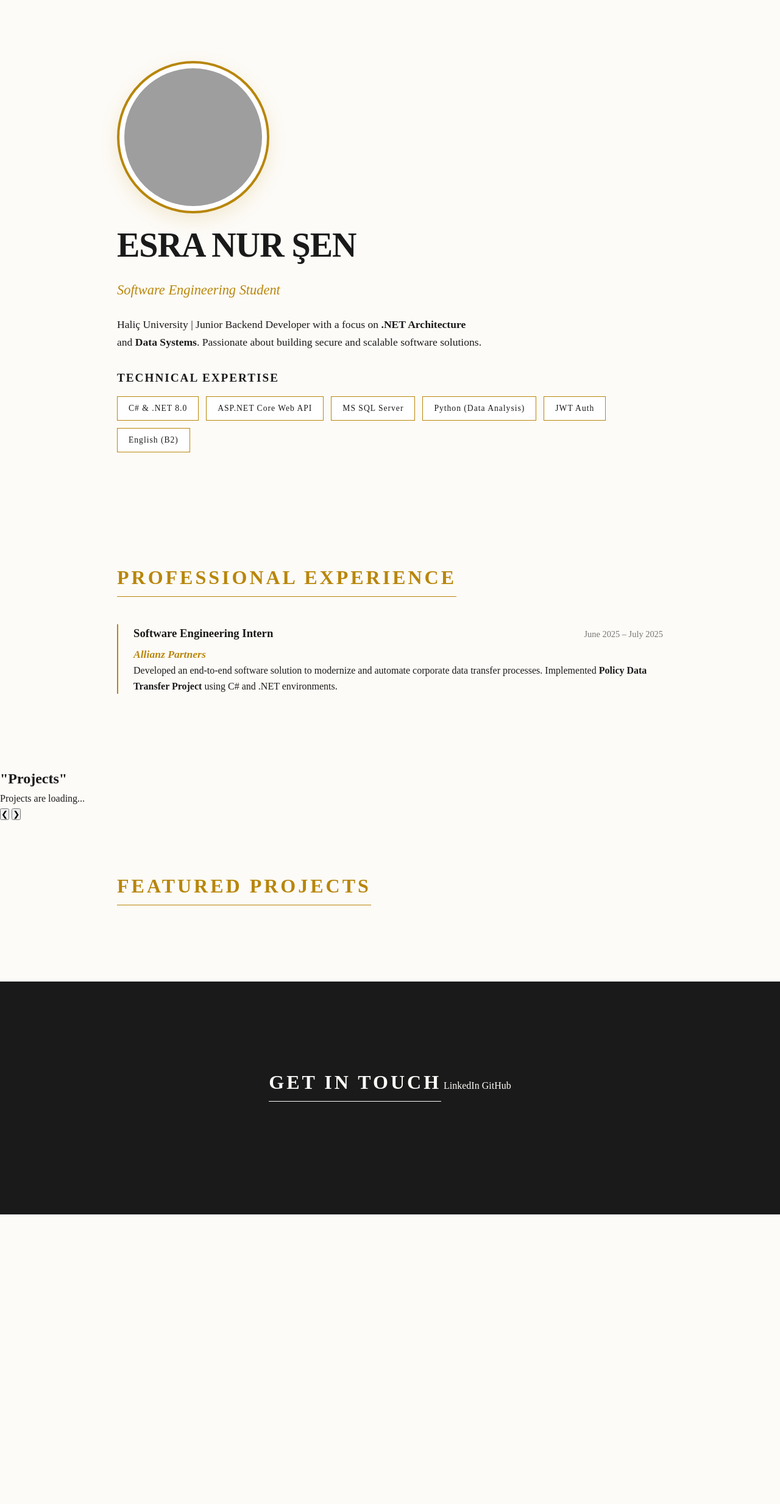
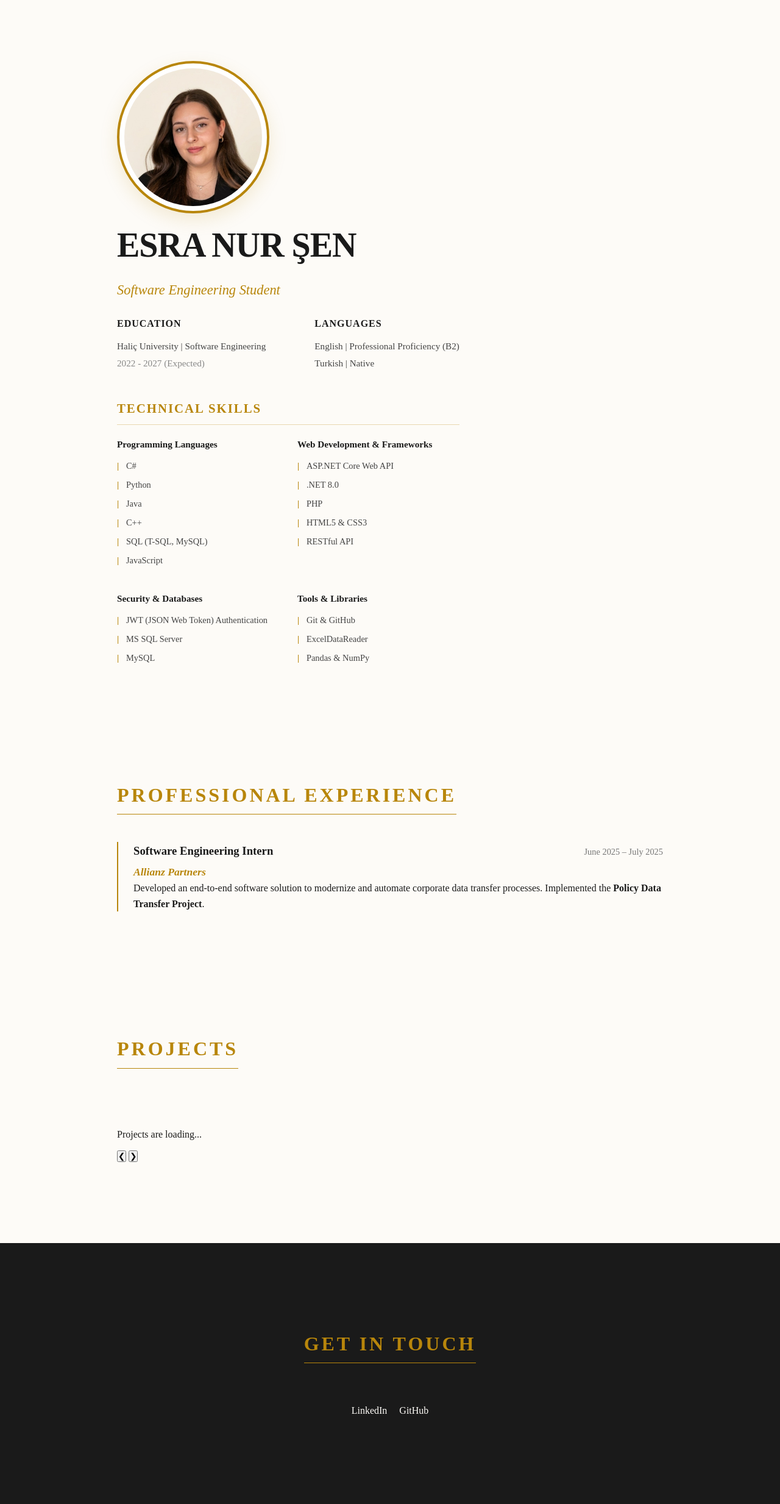
Before and after one commit to esra-sen/my_portfolio, a PHP site: page / in a window 1280 px wide. Shown: the part 79-2546 px from the top of the page at 61% size. Before the commit the page ends 2071 px from the top, so only its background shows below. Run offline with PHP 8.4, Linux system fonts and the light colour scheme; data that the repository does not hold is empty; some web fonts are replaced; grey boxes are pictures that could not be loaded.

Commit message:
changed skills style

```diff
--- a/assets/css/style.css
+++ b/assets/css/style.css
@@ -89,42 +86,83 @@ nav ul li a:hover {
     margin-bottom: 25px;
 }
 
-.bio {
-    margin-bottom: 30px;
-    font-size: 1.1rem;
-    max-width: 600px;
+/* --- Technical Expertise Yeni Stil --- */
+.technical-expertise {
+    margin-top: 40px;
 }
 
-
 .technical-expertise h3 {
-    font-size: 1.2rem;
-    margin-bottom: 15px;
+    font-size: 1.3rem;
+    margin-bottom: 20px;
     text-transform: uppercase;
     letter-spacing: 2px;
+    color: #B8860B; /* Ana başlık olarak Gold yaptık */
+    border-bottom: 1px solid rgba(184, 134, 11, 0.3);
+    padding-bottom: 10px;
 }
 
-.skills-grid {
-    display: flex;
-    flex-wrap: wrap;
-    gap: 12px;
+.skills-wrapper {
+    display: grid;
+    grid-template-columns: repeat(auto-fit, minmax(200px, 1fr));
+    gap: 30px;
 }
 
-.skills-grid span {
-    background-color: #ffffff;
-    border: 1px solid #B8860B;
-    padding: 8px 18px;
-    font-size: 0.85rem;
-    letter-spacing: 1px;
-    transition: all 0.3s ease;
+.skill-category h4 {
+    font-size: 0.95rem;
     color: #1A1A1A;
+    margin-bottom: 12px;
+    font-weight: bold;
 }
 
-.skills-grid span:hover {
-    background-color: #B8860B;
-    color: #fff;
-    transform: translateY(-3px);
+.skill-category ul {
+    list-style: none;
+    padding: 0;
 }
 
+.skill-category ul li {
+    font-size: 0.9rem;
+    color: #444;
+    margin-bottom: 8px;
+    position: relative;
+    padding-left: 15px;
+}
+
+/* Yanlardaki şık altın işaretçiler */
+.skill-category ul li::before {
+    content: "|";
+    position: absolute;
+    left: 0;
+    color: #B8860B;
+    font-weight: bold;
+}
+
+/* --- Education & Languages Renk Düzenlemesi --- */
+.info-row {
+    display: flex;
+    gap: 80px; /* Arasını biraz daha açtık */
+    margin-bottom: 30px;
+}
+
+.info-block h3 {
+    color: #1A1A1A; /* Gold yerine daha kurumsal siyah yaptık */
+    font-size: 1rem;
+    margin-bottom: 12px;
+    letter-spacing: 1px;
+}
+
+.info-block p {
+    font-weight: normal;
+    color: #444;
+    margin: 4px 0;
+    font-size: 0.95rem;
+}
+
+.date-text {
+    color: #888 !important; /* Silik gri */
+    font-size: 0.85rem;
+}
+
+/* --- Diğer Bölümler (Değişmedi) --- */
 .section-container {
     padding: 80px 15%;
 }
@@ -205,11 +232,6 @@ footer {
     color: #FDFBF7;
     text-align: center;
     padding: 60px 0;
-}
-
-footer .section-title {
-    border-bottom-color: #FDFBF7;
-    color: #FDFBF7;
 }
 
 .social-links {
@@ -222,3 +244,33 @@ footer .section-title {
 .social-links a:hover {
     color: #B8860B;
 }
+
+.slider-container {
+    width: 100%;
+    padding-bottom: 50px;
+    margin-top: 40px;
+    overflow: hidden;
+}
+
+.project-slider {
+    display: flex;
+    gap: 20px;
+    overflow-x: scroll;
+    scrollbar-width: none;
+    -ms-overflow-style: none;
+    padding: 10px 0;
+}
+
+.project-slider::-webkit-scrollbar {
+    display: none;
+}
+
+.project-card h3 a {
+    text-decoration: none;
+    color: #000;
+    transition: 0.3s;
+}
+
+.project-card h3 a:hover {
+    color: #B8860B;
+}
--- a/assets/js/script.js
+++ b/assets/js/script.js
@@ -1,19 +1,20 @@
-const username = "esra-sen"
+const username = 'esra-sen';
+
 async function fetchProjects() {
     try {
         const response = await fetch(`https://api.github.com/users/${username}/repos?sort=updated`);
         const repos = await response.json();
         const container = document.getElementById('github-projects');
         container.innerHTML = '';
+
         repos.forEach(repo => {
             if (!repo.fork) {
-                const card=`
-                <div class='project-card'>
-                    <h3>${repo.name}</h3>
-                    <p>${repo.description || 'No description'}</p>
-                    <div class='tags'>${repo.language || 'HTML'}</div>
-                    <a href='${repo.html_url}' target='_blank'>analyze codes</a>
-                </div>  `;
+                const card = `
+                    <div class='project-card'>
+                        <h3><a href='${repo.html_url}' target='_blank'>${repo.name}</a></h3>
+                        <p>${repo.description ? repo.description : ''}</p>
+                        <div class='tags'>${repo.language || 'Code'}</div>
+                    </div>`;
                 container.innerHTML += card;
             }
         });
@@ -25,17 +26,16 @@ async function fetchProjects() {
 let scrollAmount = 0;
 function moveSlide(direction) {
     const slider = document.getElementById('github-projects');
-    const step = 300;
-    if (direction == 1){
+    const step = 320;
+    if (direction === 1) {
         scrollAmount += step;
-    }
-    else{
+    } else {
         scrollAmount -= step;
     }
     slider.scrollTo({
-        top: 0,
         left: scrollAmount,
         behavior: 'smooth'
     });
 }
+
 fetchProjects();
--- a/index.php
+++ b/index.php
@@ -1,9 +1,5 @@
 <?php
 include "Includes/db.php";
-
-$query = $pdo -> prepare("SELECT * FROM `projects` ORDER BY id DESC");
-$query -> execute();
-$projects = $query -> fetchAll();
 ?>
 
 <!DOCTYPE html>
@@ -14,6 +10,7 @@ $projects = $query -> fetchAll();
     <title>Esra Nur Şen | Software Engineer Portfolio</title>
     <link href="https://fonts.googleapis.com/css2?family=Playfair+Display:ital,wght@0,700;1,400&family=Montserrat:wght@300;400&display=swap" rel="stylesheet">
     <link rel="stylesheet" href="assets/css/style.css">
+    <link rel="stylesheet" href="https://cdnjs.cloudflare.com/ajax/libs/font-awesome/6.0.0/css/all.min.css">
 </head>
 <body>
 
@@ -32,27 +29,73 @@ $projects = $query -> fetchAll();
     <section class="hero" id="about">
         <div class="hero-content">
             <div class="profile-frame">
-            <img src="assets/img/profile.jpg" alt="Esra Nur Şen" class="profile-image">
-
+                <img src="assets/img/profile.jpg" alt="Esra Nur Şen" class="profile-image">
             </div>
             <div class="hero-text">
                 <h1>ESRA NUR ŞEN</h1>
                 <p class="subtitle"><i>Software Engineering Student</i></p>
 
-                <div class="bio">
-                    <p>Haliç University | Junior Backend Developer with a focus on <b>.NET Architecture</b> and <b>Data Systems</b>. Passionate about building secure and scalable software solutions.</p>
-                </div>
+                <div class="bio-details">
+                    <div class="info-row">
+                        <div class="info-block education">
+                            <h3>EDUCATION</h3>
+                            <p>Haliç University | Software Engineering</p>
+                            <p class="date-text">2022 - 2027 (Expected)</p>
+                        </div>
 
-                <div class="technical-expertise">
-                    <h3>Technical Expertise</h3>
-                    <div class="skills-grid">
-                        <span>C# & .NET 8.0</span>
-                        <span>ASP.NET Core Web API</span>
-                        <span>MS SQL Server</span>
-                        <span>Python (Data Analysis)</span>
-                        <span>JWT Auth</span>
-                        <span>English (B2)</span>
+                        <div class="info-block languages">
+                            <h3>LANGUAGES</h3>
+                            <p>English | Professional Proficiency (B2)</p>
+                            <p>Turkish | Native</p>
+                        </div>
                     </div>
+
+                    <div class="technical-expertise">
+    <h3>TECHNICAL SKILLS</h3>
+
+    <div class="skills-wrapper">
+        <div class="skill-category">
+            <h4>Programming Languages</h4>
+            <ul>
+                <li>C#</li>
+                <li>Python</li>
+                <li>Java</li>
+                <li>C++</li>
+                <li>SQL (T-SQL, MySQL)</li>
+                <li>JavaScript</li>
+            </ul>
+        </div>
+
+        <div class="skill-category">
+            <h4>Web Development & Frameworks</h4>
+            <ul>
+                <li>ASP.NET Core Web API</li>
+                <li>.NET 8.0</li>
+                <li>PHP</li>
+                <li>HTML5 & CSS3</li>
+                <li>RESTful API</li>
+            </ul>
+        </div>
+
+        <div class="skill-category">
+            <h4>Security & Databases</h4>
+            <ul>
+                <li>JWT (JSON Web Token) Authentication</li>
+                <li>MS SQL Server</li>
+                <li>MySQL</li>
+            </ul>
+        </div>
+
+        <div class="skill-category">
+            <h4>Tools & Libraries</h4>
+            <ul>
+                <li>Git & GitHub</li>
+                <li>ExcelDataReader</li>
+                <li>Pandas & NumPy</li>
+            </ul>
+        </div>
+    </div>
+</div>
                 </div>
             </div>
         </div>
@@ -66,47 +109,31 @@ $projects = $query -> fetchAll();
                 <span class="date">June 2025 – July 2025</span>
             </div>
             <p class="company">Allianz Partners</p>
-            <p class="exp-desc">Developed an end-to-end software solution to modernize and automate corporate data transfer processes. Implemented <b>Policy Data Transfer Project</b> using C# and .NET environments.</p>
+            <p class="exp-desc">Developed an end-to-end software solution to modernize and automate corporate data transfer processes. Implemented the <b>Policy Data Transfer Project</b>.</p>
         </div>
-    </section id= "projects">
-        <h2>"Projects"</h2>
-        <div class= "slider-container">
+    </section>
+
+    <section id="projects" class="section-container">
+        <h2 class="section-title">Projects</h2>
+        <div class="slider-container">
             <div id="github-projects" class="project-slider">
                 <p>Projects are loading...</p>
-
             </div>
-            <button class= "prev" onclick= "moveSlide(-1)">&#10094</button>
-            <button class= "next" onclick= "moveSlide(1)">&#10095</button>
+            <button class="prev" onclick="moveSlide(-1)">&#10094;</button>
+            <button class="next" onclick="moveSlide(1)">&#10095;</button>
         </div>
-    <section>
-
     </section>
-
-    <main id="projects" class="section-container">
-        <h2 class="section-title">Featured Projects</h2>
-        <div class="projects-grid">
-            <?php foreach($projects as $proje): ?>
-                <div class="project-card">
-                    <div class="card-content">
-                        <h3><?php echo htmlspecialchars($proje['title']); ?></h3>
-                        <p><?php echo htmlspecialchars($proje['description']); ?></p>
-                        <div class="card-footer">
-                            <span class="category"><?php echo htmlspecialchars($proje['category']); ?></span>
-                        </div>
-                    </div>
-                </div>
-            <?php endforeach; ?>
-        </div>
-    </main>
 
     <footer id="contact">
         <div class="section-container">
             <h2 class="section-title">Get In Touch</h2>
+            <div class="social-links">
                 <a href="https://linkedin.com/in/esra-nur-şen" target="_blank">LinkedIn</a>
                 <a href="https://github.com/esra-sen" target="_blank">GitHub</a>
             </div>
         </div>
     </footer>
-<script src="assets/js/script.js"></script>
+
+    <script src="assets/js/script.js"></script>
 </body>
 </html>
```
Also changed, not shown: other parts of assets/css/style.css (+12 -26 lines), assets/img/profile.jpg (added).
